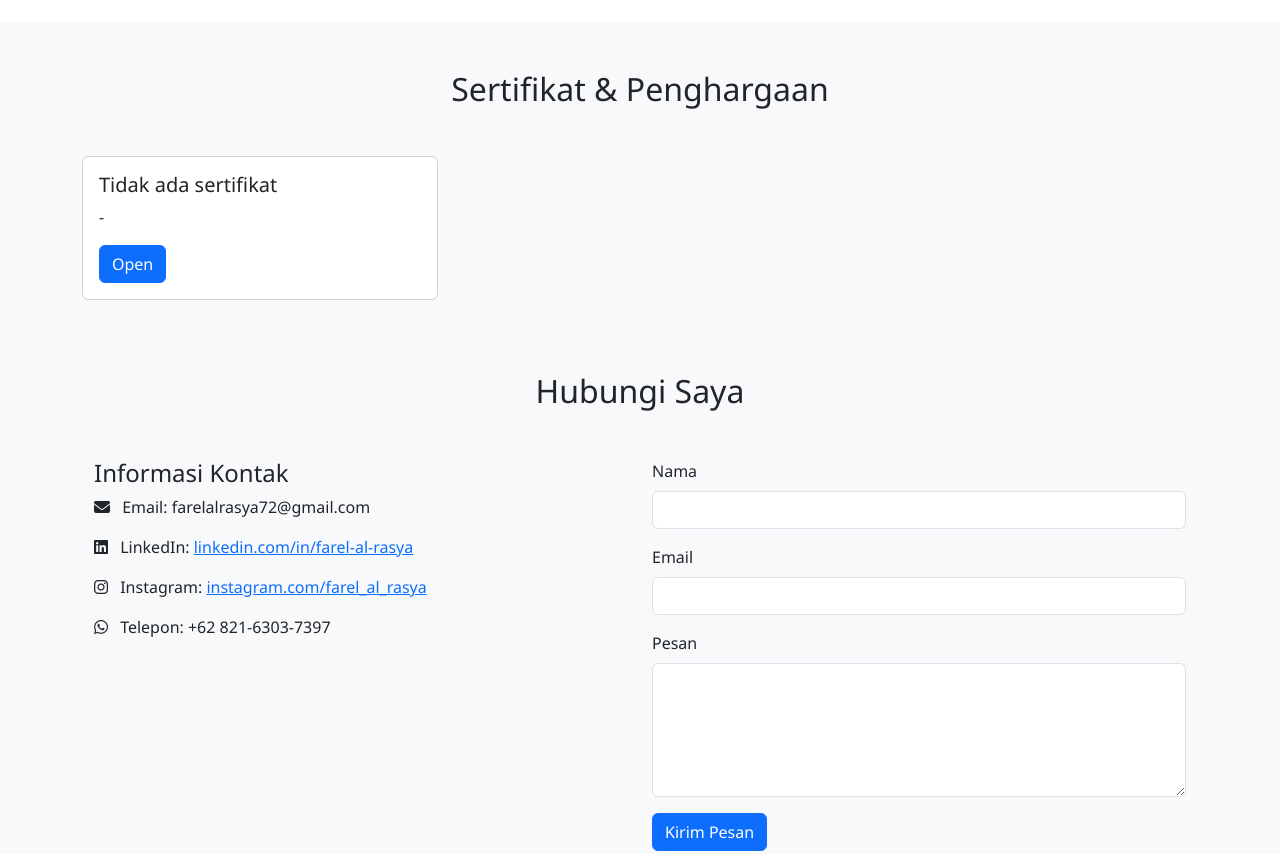
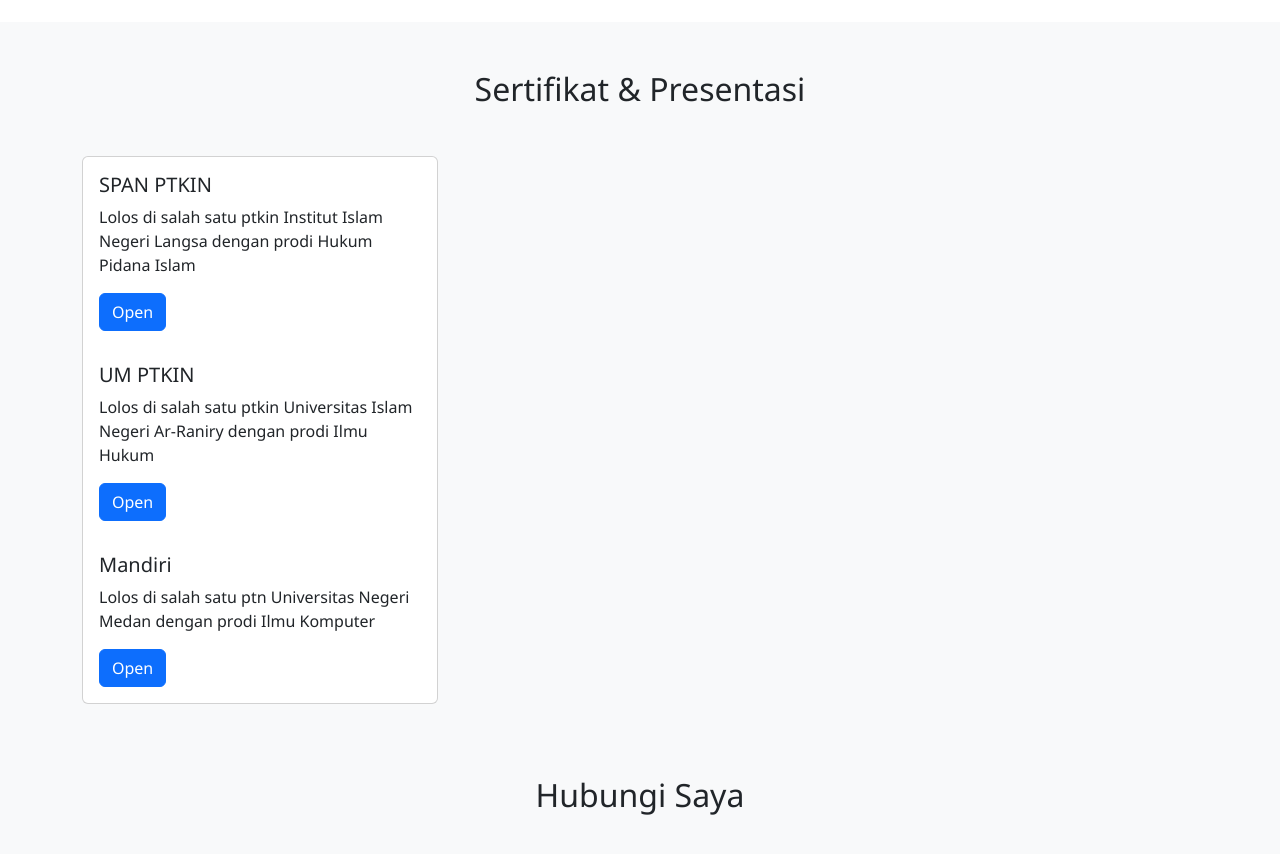
Before and after one commit to farelalrasya72-cpu/website, a plain HTML site: page index.html in a window 1280 px wide. Shown: the part 2978-3832 px from the top of the page. Drawn offline with nearby package versions, Linux system fonts and the light colour scheme.

Commit message:
index.html

```diff
--- a/index.html
+++ b/index.html
@@ -106,17 +106,27 @@
                 </div>
           </section>
 
-    <!-- Sertifikat & Penghargaan -->
+    <!-- Sertifikat & Presentasi -->
     <section id="projects" class="py-5 bg-light">
         <div class="container">
-            <h2 class="text-center mb-5">Sertifikat & Penghargaan</h2>
+            <h2 class="text-center mb-5">Sertifikat & Presentasi</h2>
             <div class="row">
                 <!-- Proyek 1 -->
                 <div class="col-md-4 mb-4">
                     <div class="card project-card h-100">
                         <div class="card-body">
-                            <h5 class="card-title">Tidak ada sertifikat</h5>
-                            <p class="card-text">-</p>
+                            <h5 class="card-title">SPAN PTKIN</h5>
+                            <p class="card-text">Lolos di salah satu ptkin Institut Islam Negeri Langsa dengan prodi Hukum Pidana Islam</p>
+                            <a href="[link demo atau GitHub]" class="btn btn-primary">Open</a>
+                        </div>
+                        <div class="card-body">
+                            <h5 class="card-title">UM PTKIN</h5>
+                            <p class="card-text">Lolos di salah satu ptkin Universitas Islam Negeri Ar-Raniry dengan prodi Ilmu Hukum</p>
+                            <a href="[link demo atau GitHub]" class="btn btn-primary">Open</a>
+                        </div>
+                        <div class="card-body">
+                            <h5 class="card-title">Mandiri</h5>
+                            <p class="card-text">Lolos di salah satu ptn Universitas Negeri Medan dengan prodi Ilmu Komputer</p>
                             <a href="[link demo atau GitHub]" class="btn btn-primary">Open</a>
                         </div>
                     </div>
```
